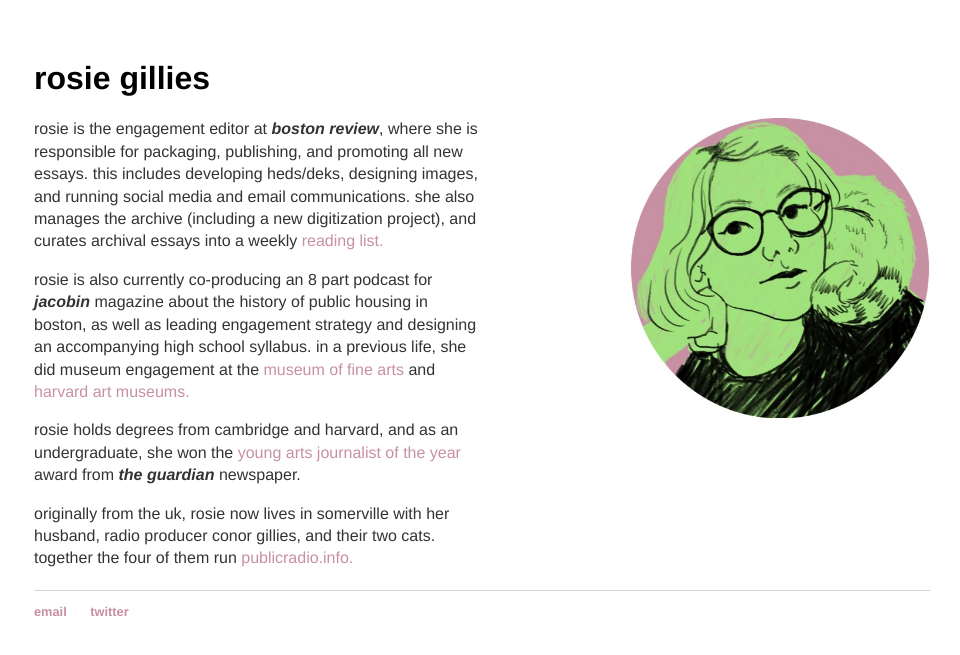
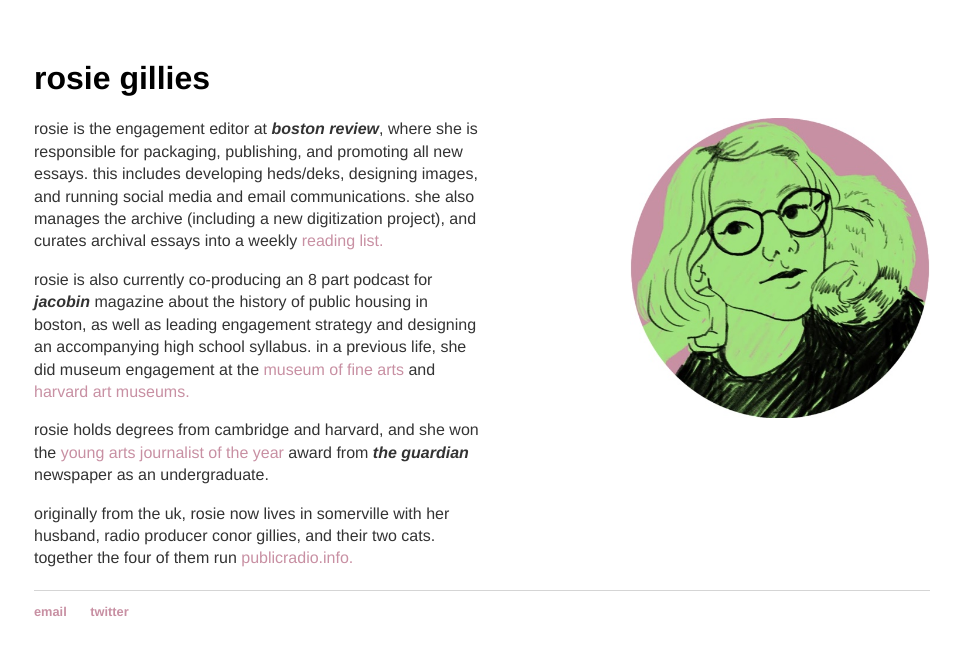
Before and after one commit to rosiebusia/rosiebusia.github.io, a Jekyll site: the page built from index.html, in a window 1280 px wide. Shown: the top 655 px of the page, without its empty margins (86-1046 px from the left). Built offline with Jekyll 4.4.1, drawn with Linux system fonts in a browser that asks for light colours.

```diff
--- a/index.html
+++ b/index.html
@@ -7,6 +7,6 @@ title: rosie gillies
 	<body> <img alt="" src="rosie2.jpg" style="width: 300px; float: right;"/></body>
 	<p>rosie is the engagement editor at <i><b>boston review</b></i>, where she is responsible for packaging, publishing, and promoting all new essays. this includes developing heds/deks, designing images, and running social media and email communications. she also manages the archive (including a new digitization project), and curates archival essays into a weekly <a href="http://bostonreview.net/author/rosie-gillies" target_"blank">reading list.</a></p>
 <p>rosie is also currently co-producing an 8 part podcast for <b><i>jacobin</i></b> magazine about the history of public housing in boston, as well as leading engagement strategy and designing an accompanying high school syllabus. in a previous life, she did museum engagement at the <a href="https://www.metrowestdailynews.com/news/20170129/fantastical-creatures-art-program-in-southborough" target="_blank">museum of fine arts</a> and <a href="https://news.harvard.edu/gazette/story/2016/04/the-link-between-art-and-history/" target="blank">harvard art museums.</a></p>
-	<p> rosie holds degrees from cambridge and harvard, and as an undergraduate, she won the <a href=" https://scrible.com/s/6bP6Q" target="_blank">young arts journalist of the year</a> award from <i><b>the guardian</b></i> newspaper.</p>
+	<p> rosie holds degrees from cambridge and harvard, and she won the <a href=" https://scrible.com/s/6bP6Q" target="_blank">young arts journalist of the year</a> award from <i><b>the guardian</b></i> newspaper as an undergraduate.</p>
 	<p>originally from the uk, rosie now lives in somerville with her husband, radio producer conor gillies, and their two cats. together the four of them run <a href="http://www.publicradio.info">publicradio.info.</a></p>
 </div><!-- /.blurb -->
```
